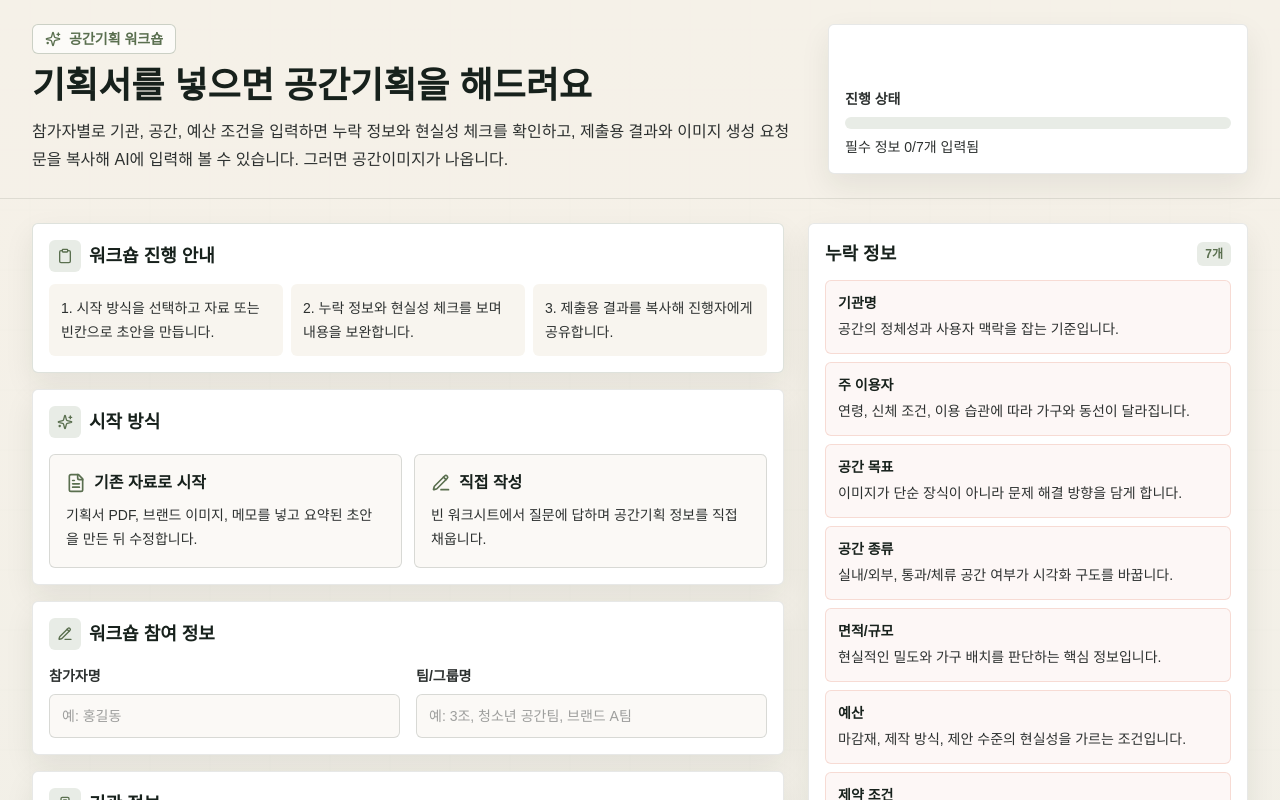
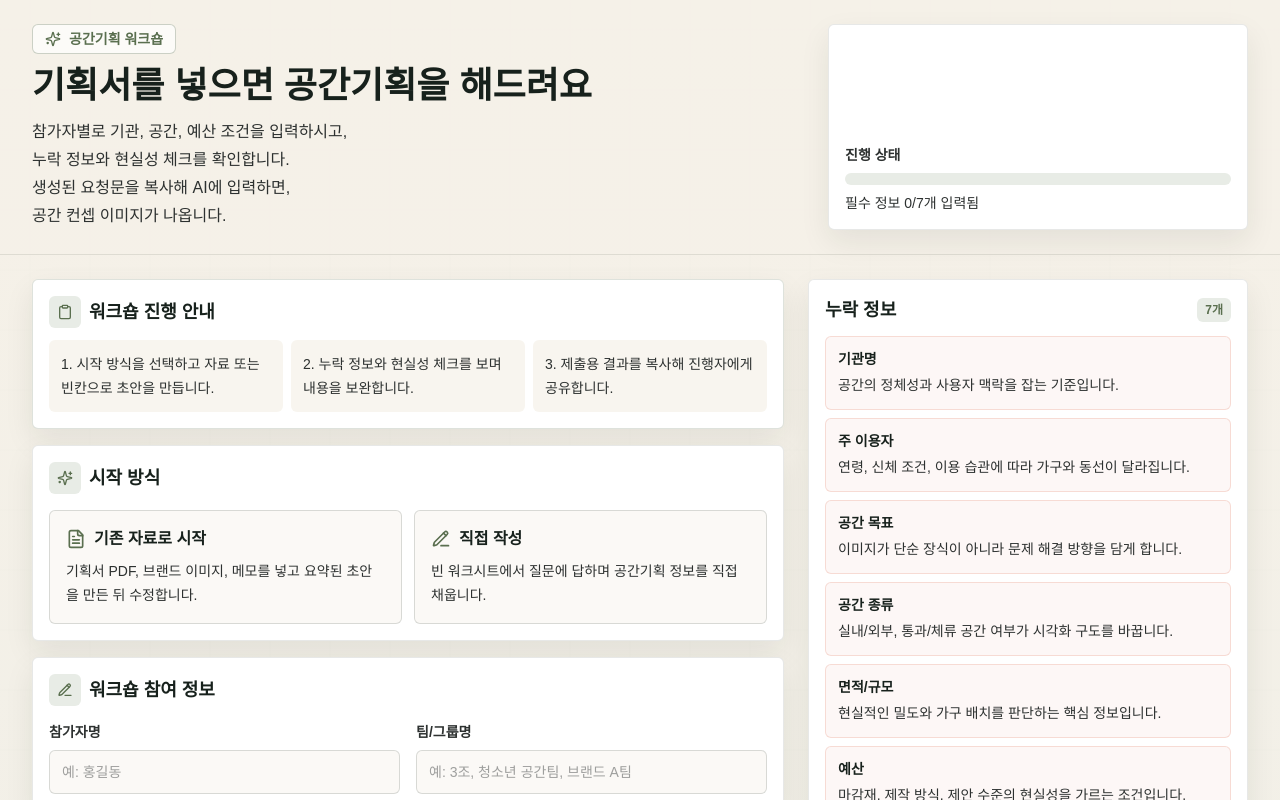
Before and after one commit to wons-10wells/space-planning-workshop, a Next.js app: page / in a window 1280 px wide. Shown: the top 800 px of the page. Built offline with nearby package versions, Linux system fonts and the light colour scheme.

Commit message:
Refine hero description copy

```diff
--- a/app/page.tsx
+++ b/app/page.tsx
@@ -466,8 +466,13 @@ export default function Home() {
               기획서를 넣으면 공간기획을 해드려요
             </h1>
             <p className="mt-3 max-w-3xl text-base leading-7 text-graphite">
-              참가자별로 기관, 공간, 예산 조건을 입력하면 누락 정보와 현실성 체크를 확인하고,
-              제출용 결과와 이미지 생성 요청문을 복사해 AI에 입력해 볼 수 있습니다. 그러면 공간이미지가 나옵니다.
+              참가자별로 기관, 공간, 예산 조건을 입력하시고,
+              <br />
+              누락 정보와 현실성 체크를 확인합니다.
+              <br />
+              생성된 요청문을 복사해 AI에 입력하면,
+              <br />
+              공간 컨셉 이미지가 나옵니다.
             </p>
           </div>
           <div className="grid content-end gap-2 rounded-md border border-ink/10 bg-white p-4 shadow-panel">
--- a/index.html
+++ b/index.html
@@ -406,8 +406,10 @@
           <div class="badge">✦ 공간기획 워크숍</div>
           <h1>기획서를 넣으면 공간기획을 해드려요</h1>
           <p class="lead">
-            참가자별로 기관, 공간, 예산 조건을 입력하면 누락 정보와 현실성 체크를 확인하고,
-            제출용 결과와 이미지 생성 요청문을 복사해 AI에 입력해 볼 수 있습니다. 그러면 공간이미지가 나옵니다.
+            참가자별로 기관, 공간, 예산 조건을 입력하시고,<br />
+            누락 정보와 현실성 체크를 확인합니다.<br />
+            생성된 요청문을 복사해 AI에 입력하면,<br />
+            공간 컨셉 이미지가 나옵니다.
           </p>
         </div>
         <div class="progress">
```
